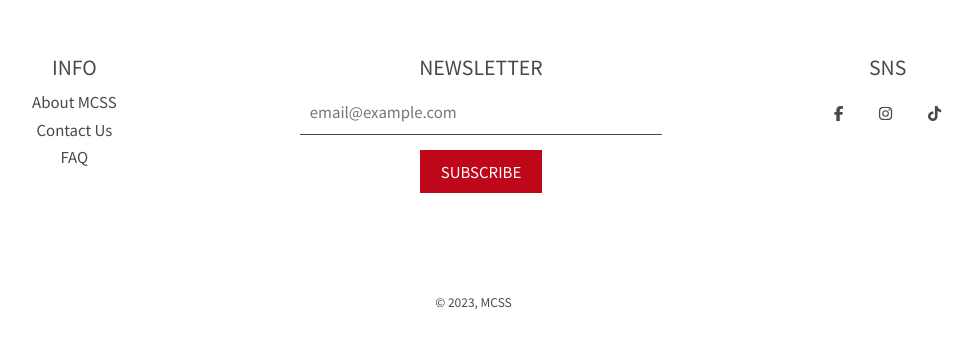
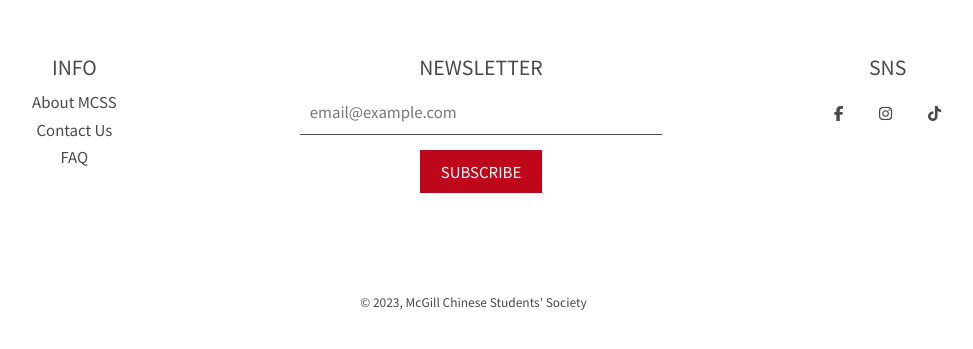
Before and after one commit to wangwiza/mcss-website-v2, a Vue app: page / in a window 1280 px wide. Shown: the part 914-1263 px from the top of the page, without its empty margins (159-1132 px from the left). Built offline with nearby package versions, Linux system fonts and the light colour scheme; no server answers.

Commit message:
(fix): changed copyright tag

```diff
--- a/src/components/FooterWrapper.vue
+++ b/src/components/FooterWrapper.vue
@@ -58,7 +58,7 @@
         <div class="bottom-row">
           <ul class="bottom-footer-links">
             <li>
-              <a href="/">&copy; 2023, MCSS</a>
+              <a href="/">&copy; 2023, McGill Chinese Students' Society</a>
             </li>
           </ul>
         </div>
```
